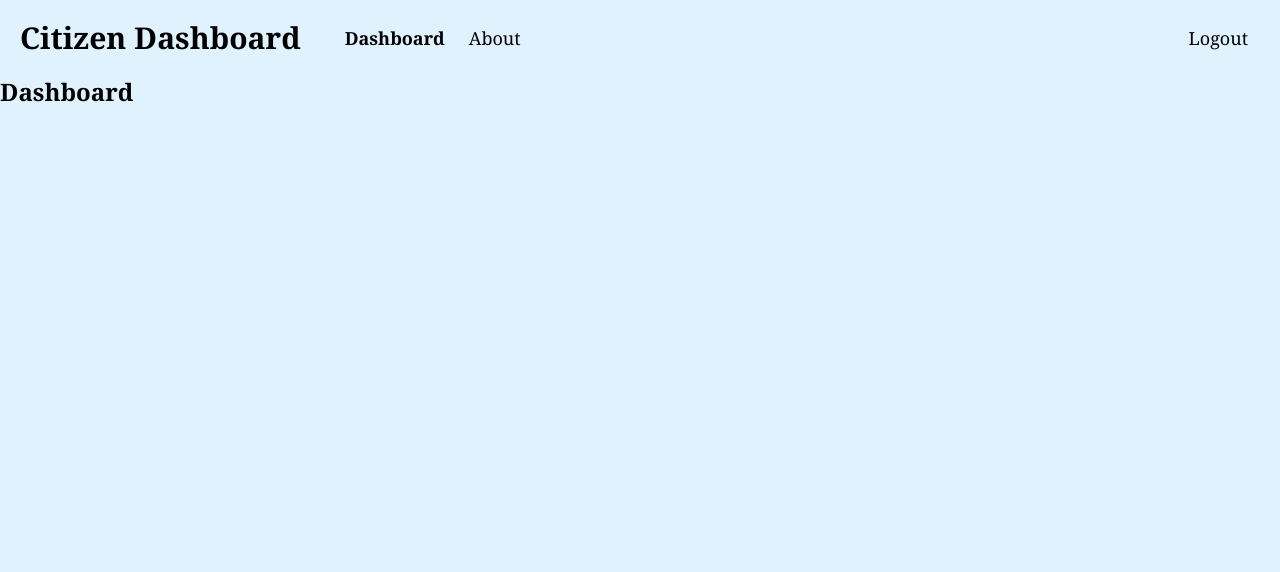
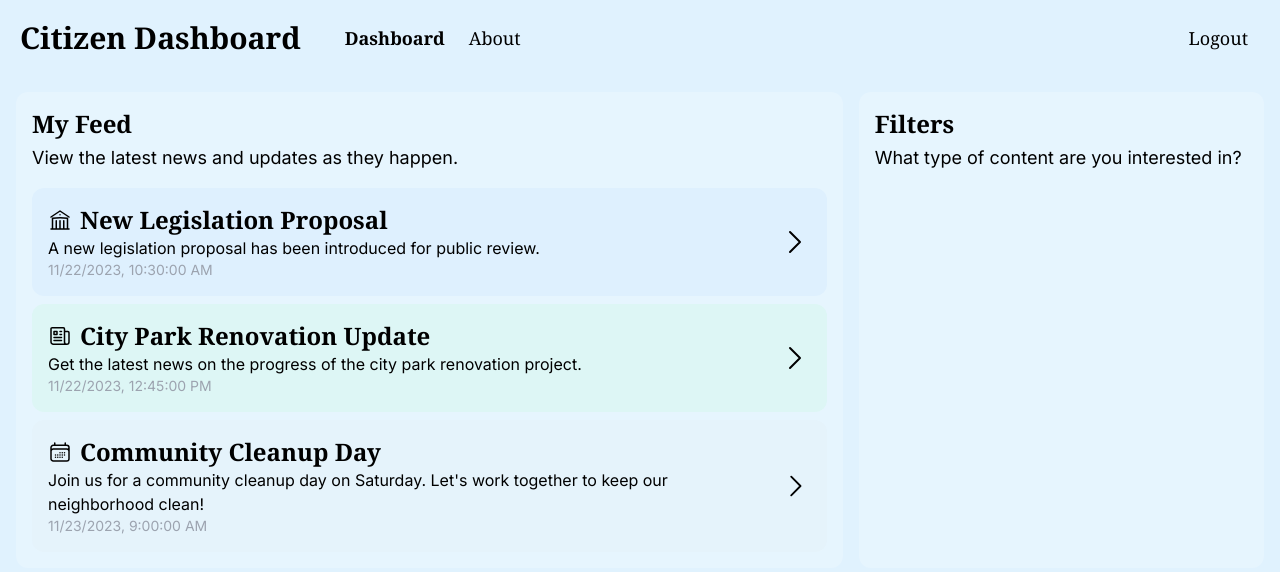
Before and after one commit to Jacob8765/citizen-dashboard, a Next.js app: page /dashboard in a window 1280 px wide. Shown: the top 572 px of the page. Built offline with nearby package versions, Linux system fonts and the light colour scheme.

Commit message:
initial dashboard page

```diff
--- a/package.json
+++ b/package.json
@@ -13,6 +13,7 @@
     "start": "next start"
   },
   "dependencies": {
+    "@heroicons/react": "^2.0.18",
     "@next-auth/prisma-adapter": "^1.0.7",
     "@prisma/client": "^5.6.0",
     "@t3-oss/env-nextjs": "^0.7.1",
--- /dev/null
+++ b/src/app/components/FeedItem.tsx
@@ -0,0 +1,157 @@
+import Link from "next/link";
+
+export interface FeedItemProps {
+  type: "legislation" | "news" | "event" | "discussion" | "poll";
+  title: string;
+  description: string;
+  date: Date;
+  id: string;
+}
+
+const FEED_ITEM_TYPE_THEME = {
+  legislation: {
+    icon: (
+      <svg
+        xmlns="http://www.w3.org/2000/svg"
+        fill="none"
+        viewBox="0 0 24 24"
+        strokeWidth={1.5}
+        stroke="currentColor"
+        className="h-6 w-6"
+      >
+        <path
+          strokeLinecap="round"
+          strokeLinejoin="round"
+          d="M12 21v-8.25M15.75 21v-8.25M8.25 21v-8.25M3 9l9-6 9 6m-1.5 12V10.332A48.36 48.36 0 0012 9.75c-2.551 0-5.056.2-7.5.582V21M3 21h18M12 6.75h.008v.008H12V6.75z"
+        />
+      </svg>
+    ),
+    color: "bg-blue-200/20",
+    hoverColor: "hover:bg-blue-200/40",
+  },
+  news: {
+    icon: (
+      <svg
+        xmlns="http://www.w3.org/2000/svg"
+        fill="none"
+        viewBox="0 0 24 24"
+        strokeWidth={1.5}
+        stroke="currentColor"
+        className="h-6 w-6"
+      >
+        <path
+          strokeLinecap="round"
+          strokeLinejoin="round"
+          d="M12 7.5h1.5m-1.5 3h1.5m-7.5 3h7.5m-7.5 3h7.5m3-9h3.375c.621 0 1.125.504 1.125 1.125V18a2.25 2.25 0 01-2.25 2.25M16.5 7.5V18a2.25 2.25 0 002.25 2.25M16.5 7.5V4.875c0-.621-.504-1.125-1.125-1.125H4.125C3.504 3.75 3 4.254 3 4.875V18a2.25 2.25 0 002.25 2.25h13.5M6 7.5h3v3H6v-3z"
+        />
+      </svg>
+    ),
+    color: "bg-green-200/20",
+    hoverColor: "hover:bg-green-200/40",
+  },
+  event: {
+    icon: (
+      <svg
+        xmlns="http://www.w3.org/2000/svg"
+        fill="none"
+        viewBox="0 0 24 24"
+        strokeWidth={1.5}
+        stroke="currentColor"
+        className="h-6 w-6"
+      >
+        <path
+          strokeLinecap="round"
+          strokeLinejoin="round"
+          d="M6.75 3v2.25M17.25 3v2.25M3 18.75V7.5a2.25 2.25 0 012.25-2.25h13.5A2.25 2.25 0 0121 7.5v11.25m-18 0A2.25 2.25 0 005.25 21h13.5A2.25 2.25 0 0021 18.75m-18 0v-7.5A2.25 2.25 0 015.25 9h13.5A2.25 2.25 0 0121 11.25v7.5m-9-6h.008v.008H12v-.008zM12 15h.008v.008H12V15zm0 2.25h.008v.008H12v-.008zM9.75 15h.008v.008H9.75V15zm0 2.25h.008v.008H9.75v-.008zM7.5 15h.008v.008H7.5V15zm0 2.25h.008v.008H7.5v-.008zm6.75-4.5h.008v.008h-.008v-.008zm0 2.25h.008v.008h-.008V15zm0 2.25h.008v.008h-.008v-.008zm2.25-4.5h.008v.008H16.5v-.008zm0 2.25h.008v.008H16.5V15z"
+        />
+      </svg>
+    ),
+    color: "bg-slate-200/20",
+    hoverColor: "hover:bg-slate-200/40",
+  },
+  discussion: {
+    icon: (
+      <svg
+        xmlns="http://www.w3.org/2000/svg"
+        fill="none"
+        viewBox="0 0 24 24"
+        strokeWidth={1.5}
+        stroke="currentColor"
+        className="h-6 w-6"
+      >
+        <path
+          strokeLinecap="round"
+          strokeLinejoin="round"
+          d="M20.25 8.511c.884.284 1.5 1.128 1.5 2.097v4.286c0 1.136-.847 2.1-1.98 2.193-.34.027-.68.052-1.02.072v3.091l-3-3c-1.354 0-2.694-.055-4.02-.163a2.115 2.115 0 01-.825-.242m9.345-8.334a2.126 2.126 0 00-.476-.095 48.64 48.64 0 00-8.048 0c-1.131.094-1.976 1.057-1.976 2.192v4.286c0 .837.46 1.58 1.155 1.951m9.345-8.334V6.637c0-1.621-1.152-3.026-2.76-3.235A48.455 48.455 0 0011.25 3c-2.115 0-4.198.137-6.24.402-1.608.209-2.76 1.614-2.76 3.235v6.226c0 1.621 1.152 3.026 2.76 3.235.577.075 1.157.14 1.74.194V21l4.155-4.155"
+        />
+      </svg>
+    ),
+    color: "bg-purple-200/20",
+    hoverColor: "hover:bg-purple-200/40",
+  },
+  poll: {
+    icon: (
+      <svg
+        xmlns="http://www.w3.org/2000/svg"
+        fill="none"
+        viewBox="0 0 24 24"
+        strokeWidth={1.5}
+        stroke="currentColor"
+        className="h-6 w-6"
+      >
+        <path
+          strokeLinecap="round"
+          strokeLinejoin="round"
+          d="M3 13.125C3 12.504 3.504 12 4.125 12h2.25c.621 0 1.125.504 1.125 1.125v6.75C7.5 20.496 6.996 21 6.375 21h-2.25A1.125 1.125 0 013 19.875v-6.75zM9.75 8.625c0-.621.504-1.125 1.125-1.125h2.25c.621 0 1.125.504 1.125 1.125v11.25c0 .621-.504 1.125-1.125 1.125h-2.25a1.125 1.125 0 01-1.125-1.125V8.625zM16.5 4.125c0-.621.504-1.125 1.125-1.125h2.25C20.496 3 21 3.504 21 4.125v15.75c0 .621-.504 1.125-1.125 1.125h-2.25a1.125 1.125 0 01-1.125-1.125V4.125z"
+        />
+      </svg>
+    ),
+    color: "bg-red-200/20",
+    hoverColor: "hover:bg-red-200/40",
+  },
+};
+
+export default function FeedItem({
+  type,
+  title,
+  description,
+  date,
+  id,
+}: FeedItemProps) {
+  return (
+    <Link
+      href={`/feed/${id}`}
+      className={`flex flex-col gap-1 rounded-xl ${FEED_ITEM_TYPE_THEME[type].color} p-4 ${FEED_ITEM_TYPE_THEME[type].hoverColor}`}
+    >
+      <div className="flex flex-row items-center gap-2">
+        <div className="flex-grow">
+          <div className="bg-te flex flex-row items-center gap-2">
+            <span className={`font-bold} text-xl`}>
+              {FEED_ITEM_TYPE_THEME[type].icon}
+            </span>
+            <span className="font-serif text-2xl font-bold">{title}</span>
+          </div>
+          <p className="text-md">{description}</p>
+          <p className="text-sm text-gray-400">
+            {date.toLocaleString("en-US")}
+          </p>
+        </div>
+
+        <svg
+          xmlns="http://www.w3.org/2000/svg"
+          fill="none"
+          viewBox="0 0 24 24"
+          strokeWidth={1.5}
+          stroke="currentColor"
+          className="h-8 w-8"
+        >
+          <path
+            strokeLinecap="round"
+            strokeLinejoin="round"
+            d="M8.25 4.5l7.5 7.5-7.5 7.5"
+          />
+        </svg>
+      </div>
+    </Link>
+  );
+}
--- a/src/app/dashboard/page.tsx
+++ b/src/app/dashboard/page.tsx
@@ -1,3 +1,55 @@
+import type { FeedItemProps } from "../components/FeedItem";
+import FeedItem from "../components/FeedItem";
+
+const DUMMY_FEED: FeedItemProps[] = [
+  {
+    type: "legislation",
+    title: "New Legislation Proposal",
+    description:
+      "A new legislation proposal has been introduced for public review.",
+    date: new Date("2023-11-22T10:30:00Z"),
+    id: "1",
+  },
+  {
+    type: "news",
+    title: "City Park Renovation Update",
+    description:
+      "Get the latest news on the progress of the city park renovation project.",
+    date: new Date("2023-11-22T12:45:00Z"),
+    id: "2",
+  },
+  {
+    type: "event",
+    title: "Community Cleanup Day",
+    description:
+      "Join us for a community cleanup day on Saturday. Let's work together to keep our neighborhood clean!",
+    date: new Date("2023-11-23T09:00:00Z"),
+    id: "3",
+  },
+];
+
 export default function Dashboard() {
-  return <h1 className="font-serif text-2xl font-bold">Dashboard</h1>;
+  return (
+    <main className="container mx-auto grid grid-cols-6 gap-4 p-4">
+      <div className="col-span-4 rounded-xl bg-white/20 p-4">
+        <h2 className="font-serif text-2xl font-bold">My Feed</h2>
+        <p className="mt-1 text-lg">
+          View the latest news and updates as they happen.
+        </p>
+
+        <div className="mt-4 grid grid-cols-1 gap-2">
+          {DUMMY_FEED.map((item) => (
+            <FeedItem {...item} key={item.id} />
+          ))}
+        </div>
+      </div>
+
+      <div className="col-span-2 rounded-xl bg-white/20 p-4">
+        <h2 className="font-serif text-2xl font-bold">Filters</h2>
+        <p className="mt-1 text-lg">
+          What type of content are you interested in?
+        </p>
+      </div>
+    </main>
+  );
 }
```
Also changed, not shown: 1 other file (tests, documents, lock files or other folders).
